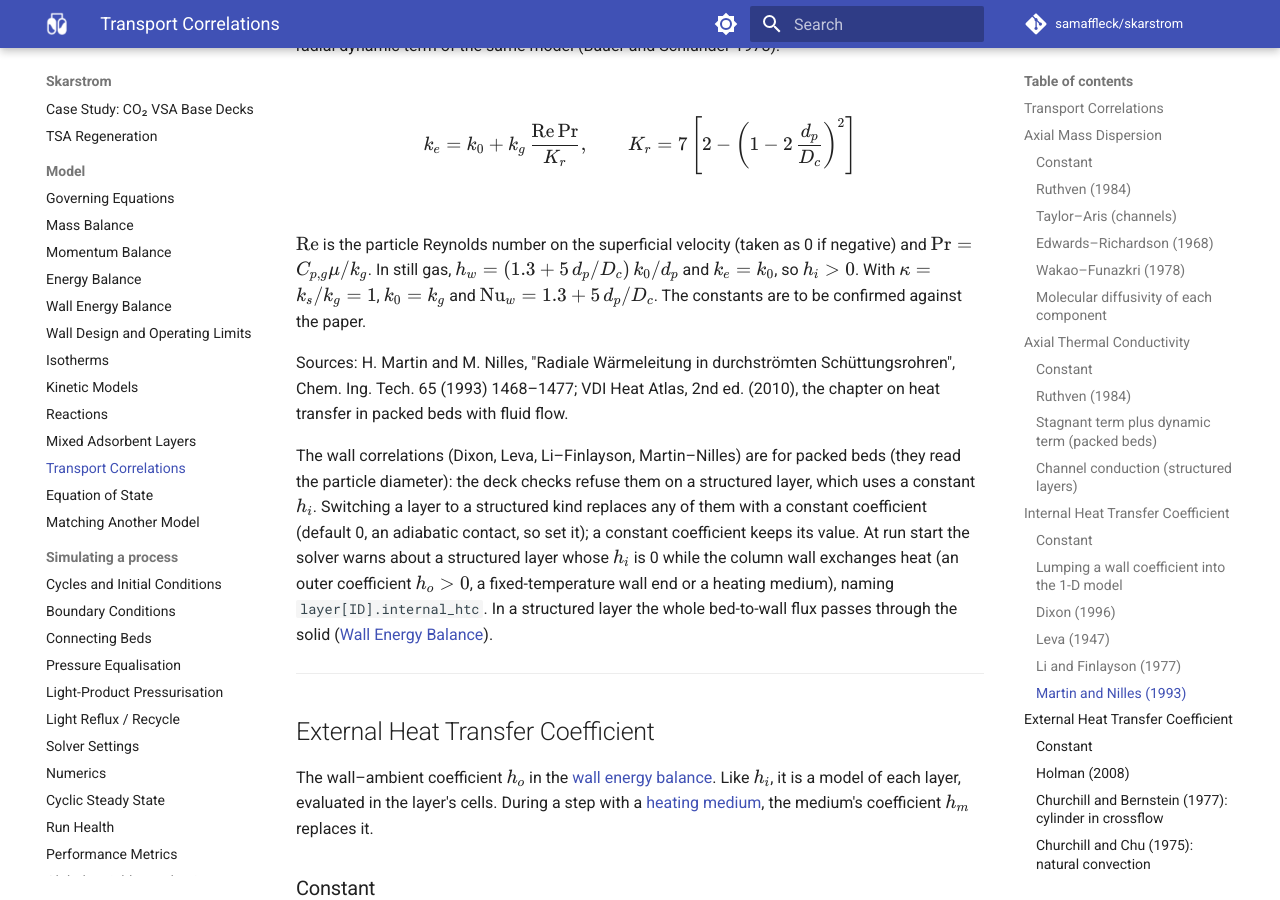
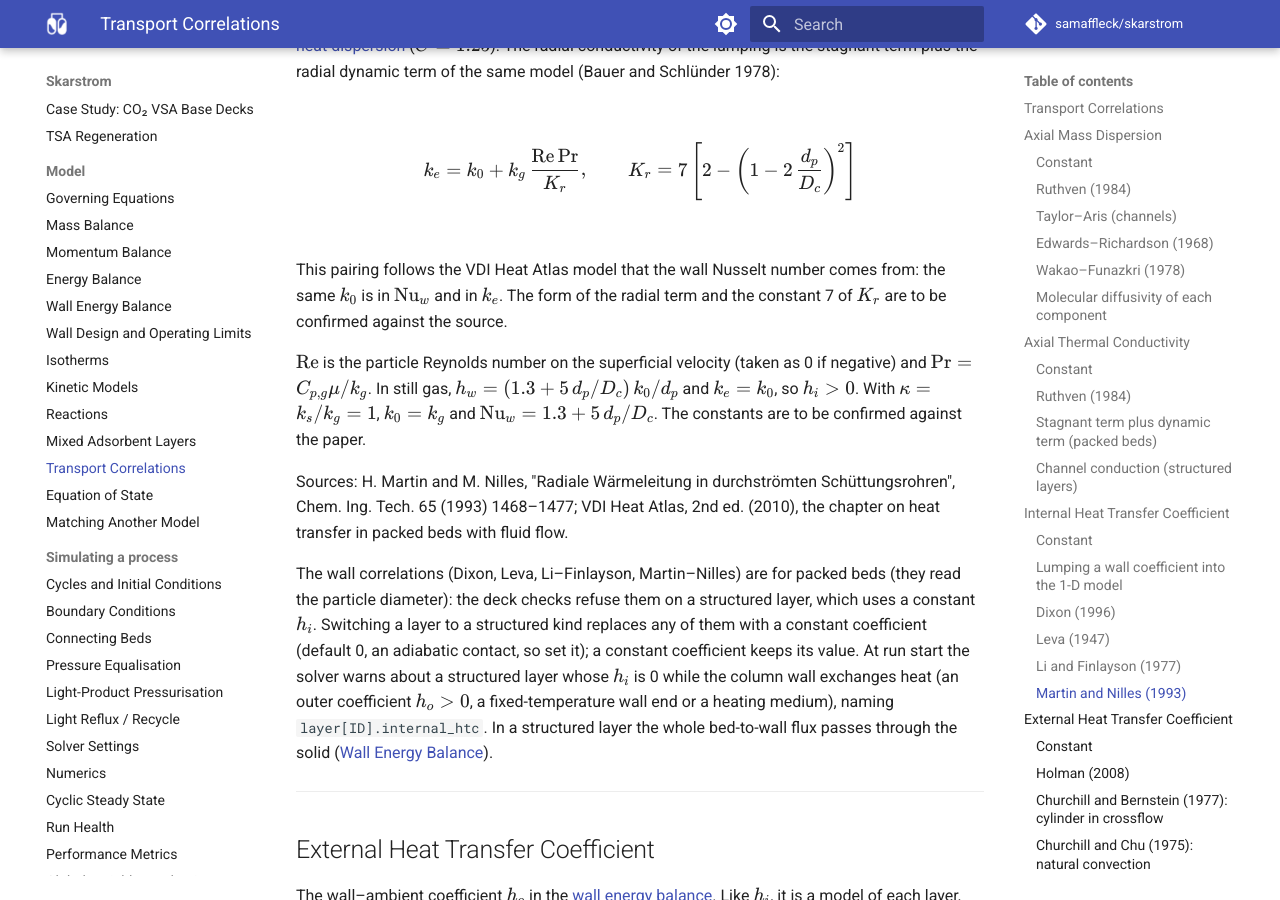
Before and after one commit to samaffleck/skarstrom, an MkDocs documentation site: the page built from docs/transport-correlations.md, in a window 1280 px wide and 900 px high, scrolled down 11164 px. Built offline with MkDocs 1.6.1 and Material for MkDocs 9.7.7, drawn with Linux system fonts in a browser that asks for light colours; comment, search, counter and statistics services are not loaded; some of the changed text lies outside the part shown.

Commit message:
Docs: state the k_e pairing of li_finlayson and martin_nilles
Co-Authored-By: Claude Opus 5.5 <noreply@anthropic.com>
Claude-Session: https://claude.ai/code/session_01LRbL7V2wFFanhT8x8dRp6S
Signed-off-by: Claude <noreply@anthropic.com>

```diff
--- a/docs/transport-correlations.md
+++ b/docs/transport-correlations.md
@@ -266,7 +266,7 @@ Casas et al. fitted $\eta_1 = 41.13$ and $\eta_2 = 0.32$ to their breakthrough e
 !!! note "New in 0.17"
     The kind `li_finlayson`.
 
-The wall coefficient of Li and Finlayson's re-evaluation of packed-bed heat transfer data, lumped with Dixon's radial conductivity $k_e$ ([above](#dixon-1996)):
+The wall coefficient of Li and Finlayson's re-evaluation of packed-bed heat transfer data, lumped with Dixon's radial conductivity $k_e$ ([above](#dixon-1996)). Li and Finlayson fitted only $h_w$. The pairing with Dixon's $k_e$ is a choice of this engine, not part of the source.
 
 $$
 \frac{h_w\thinspace d_p}{k_g} = 0.17\thinspace \mathrm{Re}^{0.79} \quad \text{(spheres)}, \qquad
@@ -295,6 +295,8 @@ $k_0$ is the Zehner–Schlünder stagnant bed conductivity, the same term as the
 $$
 k_e = k_0 + k_g\thinspace\frac{\mathrm{Re}\thinspace\mathrm{Pr}}{K_r}, \qquad K_r = 7\left[2 - \left(1 - 2\thinspace\frac{d_p}{D_c}\right)^2\right]
 $$
+
+This pairing follows the VDI Heat Atlas model that the wall Nusselt number comes from: the same $k_0$ is in $\mathrm{Nu}_w$ and in $k_e$. The form of the radial term and the constant 7 of $K_r$ are to be confirmed against the source.
 
 $\mathrm{Re}$ is the particle Reynolds number on the superficial velocity (taken as 0 if negative) and $\mathrm{Pr} = C_{p,g}\mu/k_g$. In still gas, $h_w = (1.3 + 5\thinspace d_p/D_c)\thinspace k_0/d_p$ and $k_e = k_0$, so $h_i > 0$. With $\kappa = k_s/k_g = 1$, $k_0 = k_g$ and $\mathrm{Nu}_w = 1.3 + 5\thinspace d_p/D_c$. The constants are to be confirmed against the paper.
 
```
